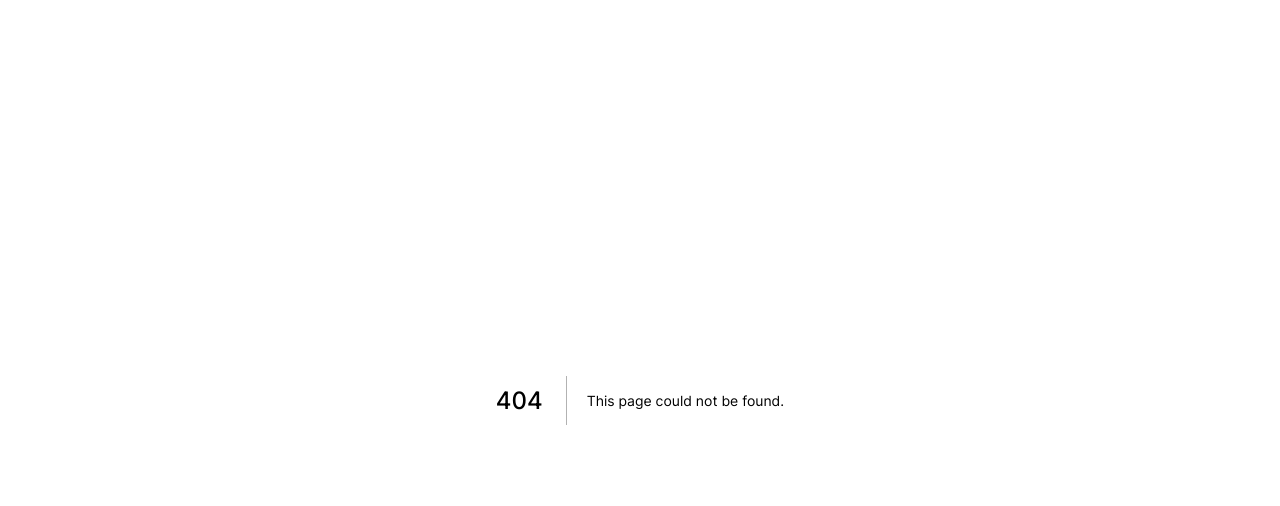
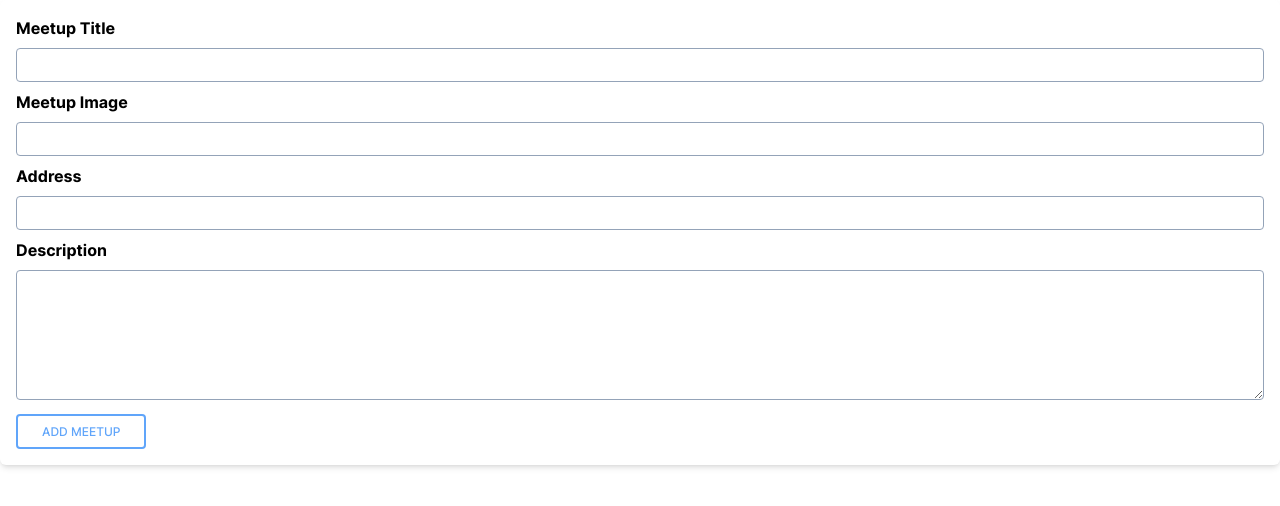
Before and after one commit to takahiromitsui/meetup-nextjs, a Next.js app: page /new-meetup in a window 1280 px wide. Before the commit this address had no page. Shown: the top 506 px of the page. Built offline with nearby package versions, Linux system fonts and the light colour scheme.

Commit message:
Create NewMeetup page

```diff
--- /dev/null
+++ b/src/pages/new-meetup/index.tsx
@@ -0,0 +1,12 @@
+import NewMeetupForm from '@/components/meetups/NewMeetupForm';
+
+const NewMeetupPage = () => {
+  // eslint-disable-next-line
+  const addMeetupHandler = (enteredMeetupData:any) => {
+    // eslint-disable-next-line no-console
+    console.log(enteredMeetupData)
+  }
+  return <NewMeetupForm onAddMeetup={addMeetupHandler}/>;
+};
+
+export default NewMeetupPage;
```
